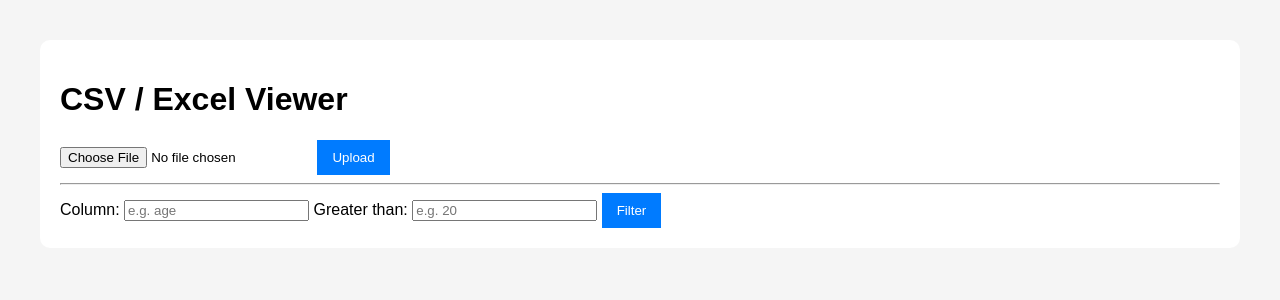
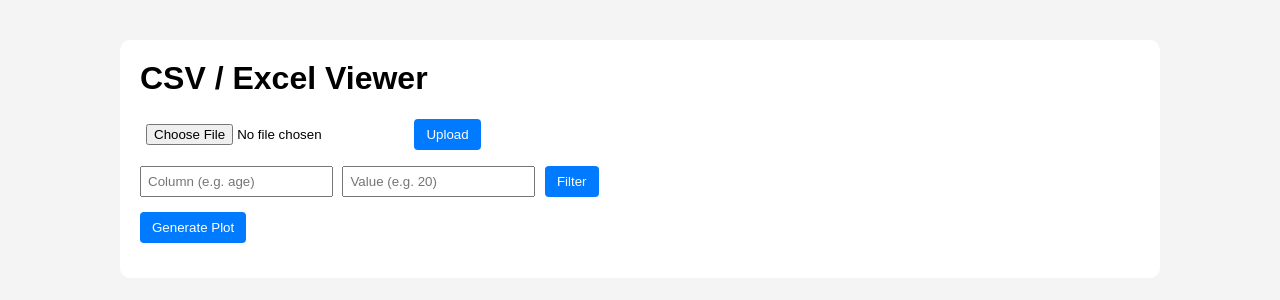
Before and after one commit to Ger12569/CSV_viewer, a Flask app: page / in a window 1280 px wide. Shown: the top 300 px of the page. Run offline with Flask 3, Linux system fonts and the light colour scheme.

Commit message:
итоговая версия

```diff
--- a/app.py
+++ b/app.py
@@ -1,11 +1,15 @@
-from flask import Flask, render_template, request
+from flask import Flask, render_template, request, send_file
 import pandas as pd
 import os
+import matplotlib.pyplot as plt
 
 app = Flask(__name__)
 
 UPLOAD_FOLDER = "uploads"
+STATIC_FOLDER = "static"
+
 os.makedirs(UPLOAD_FOLDER, exist_ok=True)
+os.makedirs(STATIC_FOLDER, exist_ok=True)
 
 df_global = None
 
@@ -23,56 +27,69 @@ def index():
     global df_global
 
     table_html = None
-    columns = []
     error = None
 
-    # =========================
-    # 1. ЗАГРУЗКА ФАЙЛА
-    # =========================
-    if request.method == "POST" and "file" in request.files:
-        file = request.files["file"]
+    if request.method == "POST":
+        action = request.form.get("action")
 
-        if file.filename != "":
-            path = os.path.join(UPLOAD_FOLDER, file.filename)
-            file.save(path)
+        # ================= UPLOAD =================
+        if action == "upload":
+            file = request.files.get("file")
 
-            df = load_file(path)
+            if file and file.filename:
+                path = os.path.join(UPLOAD_FOLDER, file.filename)
+                file.save(path)
 
-            if df is None:
-                error = "Unsupported format (use CSV or XLSX)"
+                df_global = load_file(path)
+
+                if df_global is None:
+                    error = "Unsupported file format"
+                else:
+                    table_html = df_global.to_html(index=False)
+
+        # ================= FILTER =================
+        elif action == "filter":
+            if df_global is None:
+                error = "Upload file first"
             else:
-                df_global = df
-                columns = df.columns.tolist()
-                table_html = df.to_html(classes="table table-striped", index=False)
+                column = request.form.get("column")
+                value = request.form.get("value")
 
-    # =========================
-    # 2. ФИЛЬТР ДАННЫХ
-    # =========================
-    if request.method == "POST" and df_global is not None:
-        column = request.form.get("column")
-        value = request.form.get("value")
+                if column in df_global.columns:
+                    col = df_global[column]
 
-        if column and value and column in df_global.columns:
-            col_data = df_global[column]
+                    try:
+                        if pd.api.types.is_numeric_dtype(col):
+                            df_filtered = df_global[col > float(value)]
+                        else:
+                            df_filtered = df_global[col.astype(str).str.contains(value)]
 
-            try:
-                # если число
-                if pd.api.types.is_numeric_dtype(col_data):
-                    df_filtered = df_global[col_data > float(value)]
-                else:
-                    df_filtered = df_global[col_data.astype(str).str.contains(value)]
+                        table_html = df_filtered.to_html(index=False)
 
-                table_html = df_filtered.to_html(classes="table table-striped", index=False)
+                    except Exception as e:
+                        error = f"Filter error: {e}"
 
-            except:
-                error = "Filter error"
-    return render_template(
-        "index.html",
-        table=table_html,
-        columns=columns,
-        error=error
-    )
+        # ================= PLOT =================
+        elif action == "plot":
+            if df_global is not None:
+                num_cols = df_global.select_dtypes(include="number")
+
+                if not num_cols.empty:
+                    plt.figure()
+                    num_cols.plot(kind="bar")
+                    plt.tight_layout()
+
+                    path = os.path.join(STATIC_FOLDER, "plot.png")
+                    plt.savefig(path)
+                    plt.close()
+
+    return render_template("index.html", table=table_html, error=error)
+
+
+@app.route("/plot")
+def plot():
+    return send_file("static/plot.png", mimetype="image/png")
 
 
 if __name__ == "__main__":
-    app.run(host="0.0.0.0", port=5000, debug=True)
+    app.run(debug=True)
--- a/charts.py
+++ b/charts.py
@@ -1,5 +1,4 @@
 import matplotlib.pyplot as plt
-import os
 
 def create_histogram(df, column, output_path):
     plt.figure()
--- a/requirements.txt
+++ b/requirements.txt
@@ -1,4 +1,4 @@
 flask
 pandas
+matplotlib
 openpyxl
-matplotlib
--- a/templates/index.html
+++ b/templates/index.html
@@ -1,52 +1,123 @@
 <!DOCTYPE html>
-<html>
+<html lang="en">
 <head>
     <meta charset="UTF-8">
-    <title>CSV/Excel Viewer</title>
+    <title>CSV / Excel Viewer</title>
 
     <style>
-        body { font-family: Arial; margin: 40px; background: #f5f5f5; }
-        .container { background: white; padding: 20px; border-radius: 10px; }
-        table { width: 100%; border-collapse: collapse; margin-top: 20px; }
-        th, td { border: 1px solid #ddd; padding: 8px; }
-        th { background: #eee; }
-        .btn { padding: 10px 15px; background: #007bff; color: white; border: none; }
-        .error { color: red; }
+        body {
+            font-family: Arial, sans-serif;
+            margin: 40px;
+            background: #f4f4f4;
+        }
+
+        .container {
+            background: white;
+            padding: 20px;
+            border-radius: 10px;
+            max-width: 1000px;
+            margin: auto;
+        }
+
+        h1 {
+            margin-top: 0;
+        }
+
+        form {
+            margin-bottom: 15px;
+        }
+
+        input {
+            padding: 6px;
+            margin-right: 5px;
+        }
+
+        button {
+            padding: 8px 12px;
+            border: none;
+            background: #007bff;
+            color: white;
+            cursor: pointer;
+            border-radius: 4px;
+        }
+
+        button:hover {
+            background: #0056b3;
+        }
+
+        table {
+            width: 100%;
+            border-collapse: collapse;
+            margin-top: 20px;
+            background: white;
+            table-layout: fixed;
+        }
+
+        th, td {
+            border: 1px solid #ddd;
+            padding: 8px;
+            text-align: left;
+            word-wrap: break-word;
+        }
+
+        th {
+            background: #f0f0f0;
+        }
+
+        .error {
+            color: red;
+            margin-top: 10px;
+        }
+
+        img {
+            margin-top: 20px;
+            max-width: 100%;
+            border: 1px solid #ddd;
+        }
     </style>
 </head>
 
 <body>
+
 <div class="container">
 
     <h1>CSV / Excel Viewer</h1>
 
+    <!-- UPLOAD -->
     <form method="POST" enctype="multipart/form-data">
         <input type="file" name="file" required>
-        <button class="btn" type="submit">Upload</button>
+        <button name="upload" value="1">Upload</button>
     </form>
 
-    <hr>
+    <!-- FILTER -->
+    <form method="POST">
+        <input type="text" name="column" placeholder="Column (e.g. age)">
+        <input type="text" name="value" placeholder="Value (e.g. 20)">
+        <button name="filter" value="1">Filter</button>
+    </form>
 
-    <!-- 🔥 ФИЛЬТР -->
+    <!-- PLOT -->
     <form method="POST">
-        <label>Column:</label>
-        <input type="text" name="column" placeholder="e.g. age">
-
-        <label>Greater than:</label>
-        <input type="text" name="value" placeholder="e.g. 20">
-
-        <button class="btn" type="submit">Filter</button>
+        <button name="plot" value="1">Generate Plot</button>
     </form>
 
     {% if error %}
-        <p class="error">{{ error }}</p>
+        <div class="error">{{ error }}</div>
     {% endif %}
 
     {% if table %}
         <h2>Table</h2>
-        {{ table | safe }}
+        <div style="overflow-x:auto;">
+            {{ table | safe }}
+        </div>
+    {% endif %}
+
+    {% if table %}
+        <h2>Graph</h2>
+        <img src="/plot">
     {% endif %}
 
 </div>
+
 </body>
 </html>
```
Also changed, not shown: README.md.
